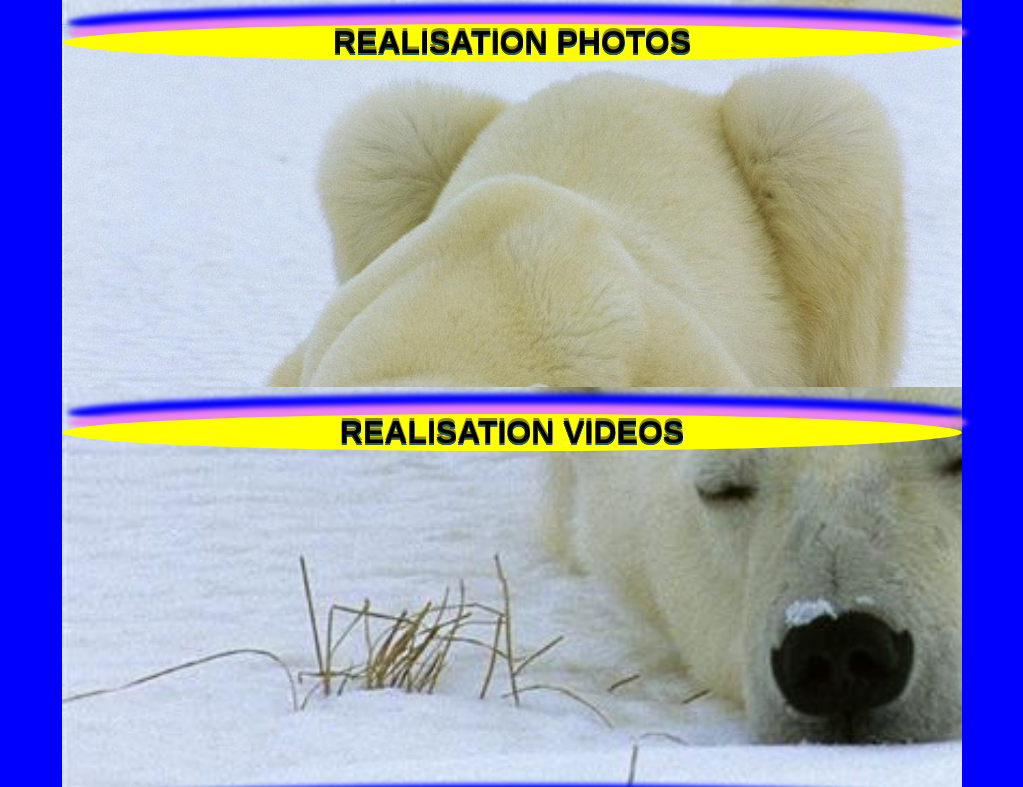
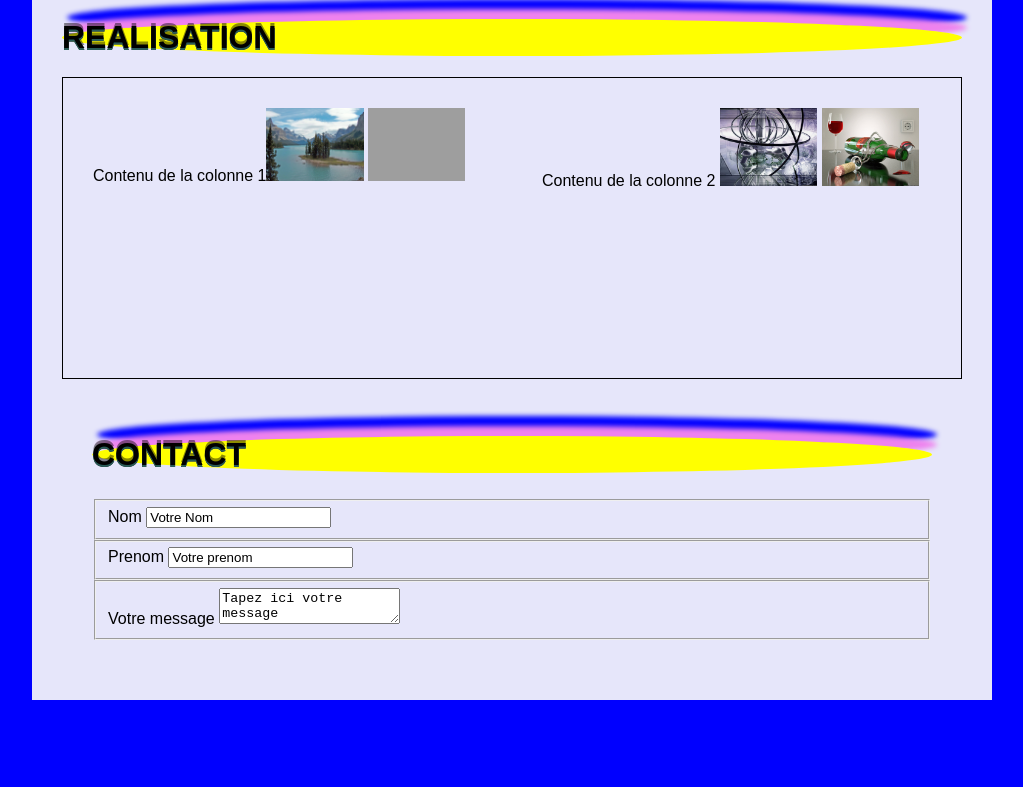
Before and after one commit to lflapy/jQuery-cours, a plain HTML site: page defis/defis1.html in a window 1280 px wide. Shown: the part 700-1487 px from the top of the page, without its empty margins (128-1151 px from the left). After the commit the page ends 1430 px from the top, so only its background shows below. Drawn offline with Linux system fonts and the light colour scheme; grey boxes are pictures that could not be loaded.

Commit message:
Les colonnes de faites

```diff
--- a/defis/defis1.html
+++ b/defis/defis1.html
@@ -3,7 +3,7 @@
 
   <head>
     <meta charset="utf-8"/>
-    <link rel="stylesheet" href="defis1.css"/>
+    <link rel="stylesheet" href="police-css/defis1.css"/>
     <!--[if IE]>
    <style type="text/css">
   html pre
@@ -36,42 +36,45 @@ Nam scelerisque tempus est, non aliquet orci mollis et. Curabitur eu diam id met
 Nam scelerisque tempus est, non aliquet orci mollis et. Curabitur eu diam id metus elementum euismod quis a tortor. Vestibulum a iaculis lectus. Duis aliquet, nunc at tristique convallis, dolor nisl viverra diam, facilisis sodales magna arcu eget odio. In sed placerat tortor. Mauris at justo tempus, euismod tellus at, efficitur dolor. Class aptent taciti sociosqu ad litora torquent per conubia nostra, per inceptos himenaeos. Curabitur vehicula, enim in ullamcorper hendrerit, eros felis posuere nulla, ac egestas arcu lorem quis lorem. Nullam laoreet enim quis convallis feugiat. Fusce eget accumsan quam. Cras efficitur dapibus pellentesque. Lorem ipsum dolor sit amet, consectetur adipiscing elit. Vivamus dui ex, ornare non magna ut, tincidunt vulputate velit. Sed molestie odio ut dui vestibulum lacinia.
 </p>
   </section>
+     <!-- <div id="colums"> -->
+                           <!--    <h1 id="realisation">REALISATION</h1>
 
+    <div class="colums1">
 
+          <h2>PHOTOS</h2>
 
-      <section class="realisationphotos"> <!--Contenu de la page realisation-->
+         <div id="p1"><img src="colors/red-wine-in-green-bottle.jpg" width="200" alt="Photos divers" /></div>
+          <div id="p2"><img src="colors/hear-no-evil_see-no-evil_speak-no-evil.jpg" width="200" alt="Photos divers" /></div>
+           <div id="p3"><img src="colors/cartouche-3.jpg" width="200" alt="Photos divers"/></div>
+            <div id="p4"><img src="colors/fiat.jpg" width="200" alt="Photos divers"/></div>
+             <div id="p5"> <img src="colors/spirit-island-maligne-lake_jasper-national-park_alberta.jpg" width="200" alt="Photos divers"/></div>
 
-        <h1 id="realisation">REALISATION PHOTOS</h1>
+      </div>
 
-         <div id="p1"></div>
-          <div id="p2"></div>
-           <div id="p3"></div>
-            <div id="p4"></div>
-             <div id="p5"></div>
-          <!-- <div> <img src="colors/red-wine-in-green-bottle.jpg" alt="Photos divers" ></div>
-         <div> <img src="colors/spirit-island-maligne-lake_jasper-national-park_alberta.jpg" alt="Photos divers" ></div>
-         <div> <img src="colors/hear-no-evil_see-no-evil_speak-no-evil.jpg" alt="Photos divers" ></div>
-         <div> <img src="colors/cartouche-3.jpg" alt="Photos divers" ></div>
-  -->
-      </section>
-      <section class="realisationvideos"> <!--Contenu de la page realisation video-->
-        <h1>REALISATION VIDEOS</h1>
+        <div class="colums2">
+          <h2>VIDEOS</h2>
 
-        <div id="v"></div>
-          <div id="v"></div>
-            <div id="v"></div>
-              <div id="v"></div>
-                <div id="v"></div>
+          <div id="p1"><img src="colors/red-wine-in-green-bottle.jpg" width="200" alt="Photos divers" /></div>
+          <div id="p2"><img src="colors/hear-no-evil_see-no-evil_speak-no-evil.jpg" width="200" alt="Photos divers" /> /></div>
+           <div id="p3"><img src="colors/cartouche-3.jpg" width="200" alt="Photos divers" /></div>
+            <div id="p4"><img src="colors/fiat.jpg" width="200" alt="Photos divers" /></div>
+             <div id="p5"> <img src="colors/spirit-island-maligne-lake_jasper-national-park_alberta.jpg" width="200" alt="Photos divers" /></div>
+
+         </div> -->
+          <h1 id="presentation">REALISATION</h1>
+          <section class="realisation">
+            <div class="col-gauche">Contenu de la colonne 1<img src="colors/spirit-island-maligne-lake_jasper-national-park_alberta.jpg" width="25%" alt="Photos divers" />
+     <img src="colors/fiat.jpg" width="25%" alt="Photos divers" /></div>
+
+          <div class="col-droite">
+          Contenu de la colonne 2
+            <img src="colors/cartouche-3.jpg" width="25%" alt="Photos divers" />
+              <img src="colors/red-wine-in-green-bottle.jpg" width="25%" alt="Photos divers" />
+          </div>
 
 
 </section>
-
-
-
-
-
-
-
+      <div id="formulaire">
       <section class="contact"> <!--Contenu de la page formulaire de contact -->
         <h1 id="contact">CONTACT</h1>
 
@@ -89,11 +92,13 @@ Nam scelerisque tempus est, non aliquet orci mollis et. Curabitur eu diam id met
 
            <fieldset>
               <label>Votre message</label>
-              <textarea type="text" name="message" value="Votre message" onfocus="if (value =='Votre message) value='';" />Tapez ici votre message</textarea>
+              <textarea type="text" name="message" value="Votre message" onfocus="if (value =='Votre message') value='';" />Tapez ici votre message</textarea>
             </fieldset>
             </form>
 
+
       </section>
+    </div>
 
 
 
--- a/defis/defis1.css
+++ b/defis/police-css/defis1.css
@@ -8,6 +8,7 @@ body
 	background-color: blue;
 	font-family: Arial, sans-serif;
 	font-size: 16px;
+	display:flex;
 }
 
 /*Ensemble page fixé et centré*/
@@ -34,7 +35,6 @@ body
 {
 	width: 740px;
     text-align: center;
-
     text-shadow: .075em .075em .0 tomato;
 	display:inline-block;
 	margin-left: 30px;
@@ -70,28 +70,24 @@ body
 }
 #menu li a:hover
 {
-
-
 	color: coral;
-
 }
 
 /*Titre Presentation*/
 h1
 {
-	text-align: center;
+	/*text-align: center;*/
 	font-size: 2em;
 	border-radius:50%;
 	box-shadow: 5px -10px 5px violet, 5px -20px 5px blue;
+
 	background-color:yellow;
 
 	text-shadow: 0 2px rgb(42, 92, 88), 0 2px 0 rgba(1, 1, 1, 1), 0 -3px 0 rgba(0, 0, 0, .45), 0 2px 0 rgba(255, 255, 255, .5), 0 2px 2px rgba(255, 255, 255, .2);
 }
-
 .presentation p
 {
-	background: url(colors/paris.png) repeat content-box;
-	background-size: cover;
+
     font-size: 16px;
     font-family: Courier News, Arial, sans-serif;
     text-align: justify;
@@ -102,21 +98,44 @@ h1
 .realisationphotos, div, p1
 {
 
-	background: url(colors/red-wine-in-green-bottle.jpg) no-repeat content-box;
+	background: url(colors/red-wine-in-green-bottle.jpg width="40") no-repeat content-box;
 	background-size: cover;
 	backround: url(colors/red);
 }
 .realisationphotos, div, p2
 {
 
-	background: url(colors/abear.jpg) no-repeat content-box;
+	background: url(colors/abear.jpg) width="200"no-repeat content-box;
 	background-size: cover;
 	backround: url(colors/red);
 }
 
-   /* background: -webkit-gradient(linear, left top, left bottom, from(#111), to(#ffffff));
-    -webkit-background-clip: text;
-    /*-webkit-text-fill-color: transparent;*/*/
 
-	/*background-origin: content-box;
-	background-repeat: no-repeat;*/
+
+
+
+.realisation
+{
+	display:flex;
+	border:1px solid black;
+	width: auto;
+	min-height: 300px;
+	max-height: auto;
+}
+.col-gauche
+{
+    float:left;
+    width:50%;
+    top: 100%;
+}
+
+.col-droite
+{
+    width:50%;
+  	float:right;
+  	top: 100%;
+}
+.col-gauche, img
+{
+	position:abolute;
+}
```
Also changed, not shown: 1 other file. Lines whose indentation alone changed are shown as unchanged.
